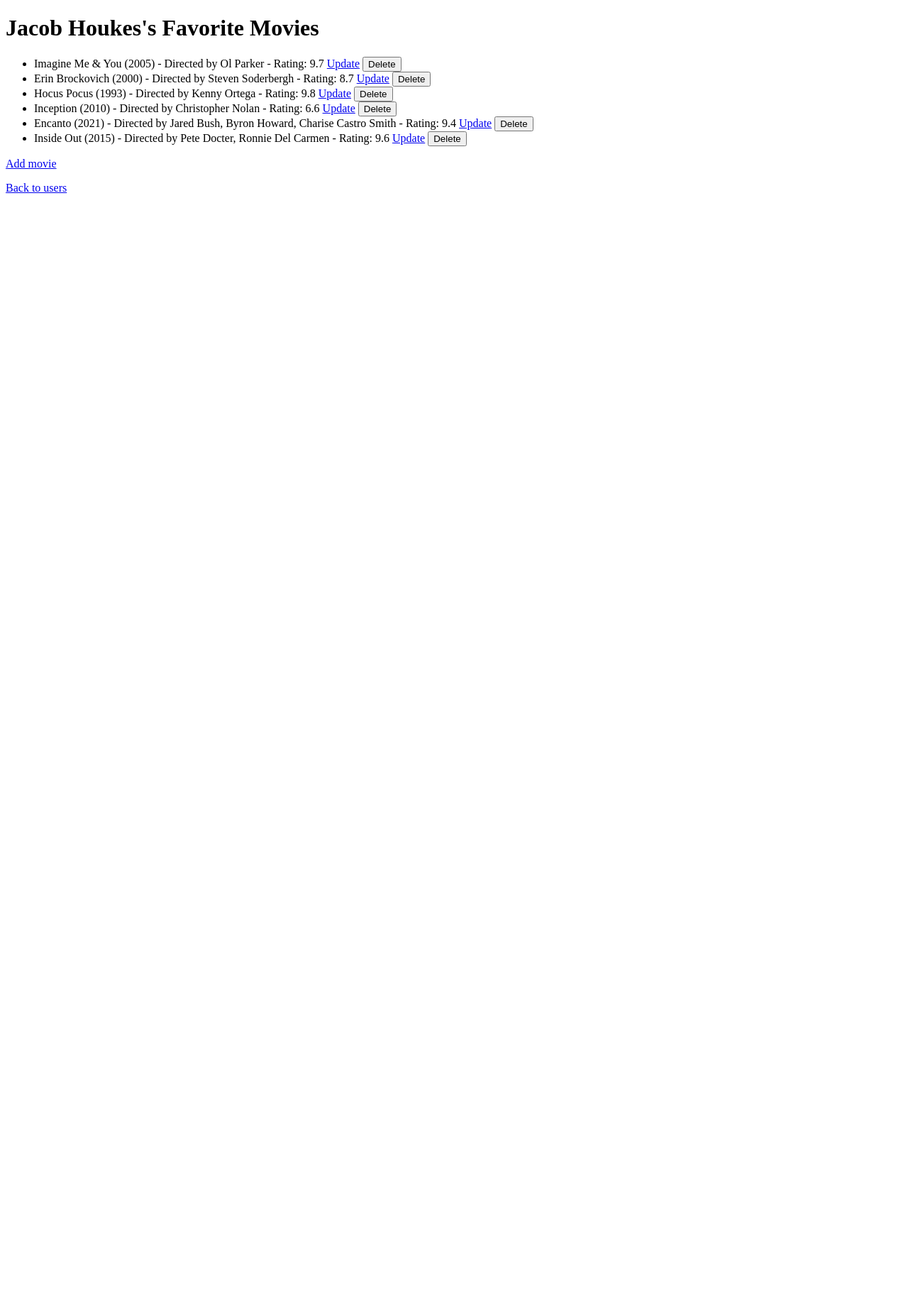
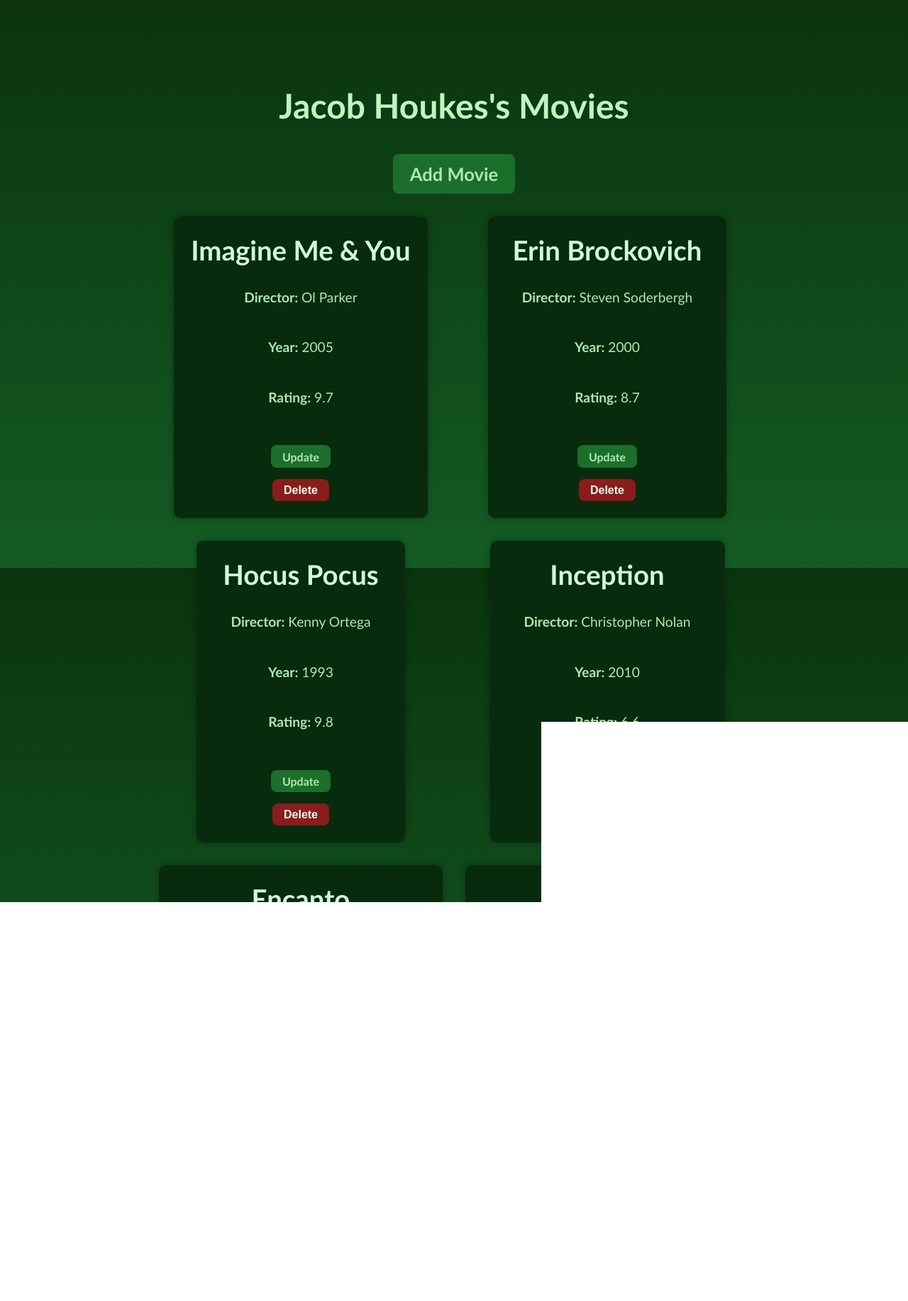
Before and after one commit to JacobHoukes/moviweb_app, a Flask app: page /users/1 in a window 1280 px wide. Shown: the whole page at 71% size. Before the commit the page ends 272 px from the top, so only its background shows below. Run offline with Flask 3, Linux system fonts and the light colour scheme.

Commit message:
style.css implemented

```diff
--- a/static/style.css
+++ b/static/style.css
@@ -0,0 +1,308 @@
+* {
+    margin: 0;
+    padding: 0;
+    box-sizing: border-box;
+}
+
+html, body {
+    height: 100%;
+    font-family: 'Calibri', sans-serif;
+    background: linear-gradient(to bottom, #0a330e, #145c24);
+    color: #aee8b4;
+    animation: fadeIn 1s ease-in-out;
+}
+
+.home-container,
+.users-container,
+.form-container {
+    display: flex;
+    flex-direction: column;
+    align-items: center;
+    padding-top: 15vh;
+    text-align: center;
+    padding-left: 1rem;
+    padding-right: 1rem;
+}
+
+h1 {
+    font-size: 3rem;
+    font-weight: bold;
+    margin-bottom: 1rem;
+    color: #bff5c0;
+    text-align: center;
+}
+
+p,
+.user-list li,
+.form-container p {
+    font-size: 1.8rem;
+    background-color: #072b0c;
+    border-radius: 10px;
+    padding: 1rem 1.5rem;
+    margin: 0.5rem 0;
+    max-width: 700px;
+    line-height: 1.5;
+    color: #aee8b4;
+}
+
+.user-list {
+    list-style: none;
+    padding: 0;
+    margin-top: 1rem;
+}
+
+.user-list a,
+.form-container a {
+    font-size: 1.6rem;
+    color: #aee8b4;
+    text-decoration: none;
+    transition: color 0.3s ease;
+}
+
+.user-list a:hover,
+.form-container a:hover {
+    color: #ffffff;
+}
+
+.button-link,
+button {
+    display: inline-block;
+    margin-top: 1.5rem;
+    padding: 0.8rem 1.5rem;
+    font-size: 1.2rem;
+    font-weight: bold;
+    background-color: #1c6e2b;
+    color: #eaffea;
+    border: none;
+    border-radius: 8px;
+    text-decoration: none;
+    transition: background-color 0.3s ease;
+    cursor: pointer;
+}
+
+.button-link:hover,
+button:hover {
+    background-color: #258c37;
+    color: #ffffff;
+}
+
+.button-link.small,
+button.small {
+    padding: 0.4rem 1rem;
+    font-size: 1rem;
+    margin-top: 0;
+}
+
+.button-link.danger,
+button.danger {
+    background-color: #8a1c1c;
+}
+
+.button-link.danger:hover,
+button.danger:hover {
+    background-color: #b32424;
+}
+
+/* ✅ NEU: Verbesserte Darstellung für Action-Buttons */
+.movie-actions {
+    display: flex;
+    justify-content: center;
+    align-items: center;
+    gap: 1rem;
+    margin-top: 0.5rem;
+    flex-wrap: wrap;
+}
+
+/* ✅ NEU: Inline-Formular damit "Delete" nicht in neuer Zeile ist */
+.inline-form {
+    display: inline-flex;
+    align-items: center;
+    margin: 0;
+}
+
+/* Standardformulare */
+form {
+    display: flex;
+    flex-direction: column;
+    align-items: center;
+    gap: 1rem;
+    margin-top: 2rem;
+    width: 100%;
+    max-width: 400px;
+}
+
+form button {
+    align-self: center;
+}
+
+label {
+    font-size: 1.4rem;
+    align-self: flex-start;
+    color: #aee8b4;
+    margin-bottom: 0.3rem;
+}
+
+input[type="text"],
+input[type="number"] {
+    width: 100%;
+    padding: 0.8rem 1rem;
+    border: none;
+    border-radius: 8px;
+    background-color: #05240a;
+    color: #aee8b4;
+    font-size: 1.2rem;
+}
+
+input[type="text"]::placeholder,
+input[type="number"]::placeholder {
+    color: #85c79b;
+}
+
+@keyframes fadeIn {
+    from { opacity: 0; }
+    to { opacity: 1; }
+}
+
+@media (max-width: 600px) {
+    h1 {
+        font-size: 2.6rem;
+    }
+
+    p,
+    .user-list a,
+    input,
+    label,
+    button,
+    .button-link {
+        font-size: 1.3rem;
+    }
+
+    .button-link.small,
+    button.small {
+        font-size: 1.1rem;
+    }
+}
+
+.button-link.bottom-space {
+    margin-bottom: 3rem;
+}
+
+/* ✅ NEU: movie-list optimiert, um Kästchenbreite zu begrenzen */
+.movie-list {
+    display: grid;
+    grid-template-columns: repeat(auto-fit, minmax(300px, 400px));
+    gap: 2rem;
+    padding: 2rem;
+    width: 100%;
+    max-width: 1400px;
+    margin: 0 auto;
+    list-style: none;
+    justify-content: center;
+}
+
+/* ✅ NEU: movie-box max-width gesetzt */
+.movie-box {
+    background-color: #072b0c;
+    border-radius: 10px;
+    padding: 1.5rem;
+    color: #aee8b4;
+    font-size: 1.6rem;
+    display: flex;
+    flex-direction: column;
+    justify-content: space-between;
+    box-shadow: 0 0 10px rgba(0, 0, 0, 0.3);
+    text-align: center;
+    max-width: 400px;
+    margin: 0 auto;
+}
+
+/* NEU: Zentrierung für die "No movies found"-Nachricht */
+.movie-box.no-movies {
+    display: flex;
+    justify-content: center;
+    align-items: center;
+    min-height: 150px;
+}
+
+.movie-box.no-movies p {
+    text-align: center;
+    margin: 0;
+}
+
+.movie-info {
+    display: flex;
+    flex-direction: column;
+    align-items: center;
+    justify-content: center;
+    margin-bottom: 1rem;
+    text-align: center;
+}
+
+.movie-title {
+    font-size: 2.4rem;
+    font-weight: bold;
+    color: #d1f7de;
+    margin-bottom: 0.6rem;
+}
+
+.movie-info p {
+    font-size: 1.2rem;
+    margin: 0.3rem 0;
+    line-height: 1.5;
+    text-align: center;
+}
+
+.movie-actions.centered {
+    display: flex;
+    justify-content: center;
+    align-items: center;
+    gap: 1rem;
+    margin-top: 1rem;
+}
+
+.movie-actions.centered .button-link,
+.movie-actions.centered button {
+    margin-top: 0;
+}
+
+.button-link,
+.button-link:visited,
+.button-link:active,
+button.button-link {
+    display: inline-block;
+    margin-top: 1.5rem;
+    padding: 0.8rem 1.5rem;
+    font-size: 1.2rem;
+    font-weight: bold;
+    background-color: #1c6e2b;
+    color: #eaffea;
+    border: none;
+    border-radius: 8px;
+    text-decoration: none;
+    transition: background-color 0.3s ease;
+    cursor: pointer;
+    text-align: center;
+}
+
+.button-link:hover,
+button.button-link:hover {
+    background-color: #258c37;
+    color: #ffffff;
+}
+
+.button-link.small,
+button.button-link.small {
+    padding: 0.4rem 1rem;
+    font-size: 1rem;
+    margin-top: 0;
+}
+
+.button-link.danger,
+button.button-link.danger {
+    background-color: #8a1c1c;
+}
+
+.button-link.danger:hover,
+button.button-link.danger:hover {
+    background-color: #b32424;
+}
--- a/templates/user_movies.html
+++ b/templates/user_movies.html
@@ -4,25 +4,43 @@
     <meta charset="UTF-8">
     <title>{{ user.name }}'s Movies - MovieWeb App</title>
     <link rel="stylesheet" href="{{ url_for('static', filename='style.css') }}">
+    <meta name="viewport" content="width=device-width, initial-scale=1.0">
 </head>
 <body>
-    <h1>{{ user.name }}'s Favorite Movies</h1>
+    <div class="form-container">
+        <h1>{{ user.name }}'s Movies</h1>
 
-    <ul>
-        {% for movie in movies %}
-            <li>
-                {{ movie.title }} ({{ movie.year }}) - Directed by {{ movie.director }} - Rating: {{ movie.rating }}
-                <a href="/users/{{ user.id }}/update_movie/{{ movie.id }}">Update</a>
-                <form action="/users/{{ user.id }}/delete_movie/{{ movie.id }}" method="post" style="display:inline;">
-                    <button type="submit" onclick="return confirm('Are you sure you want to delete this movie?');">Delete</button>
-                </form>
-            </li>
+        <a class="button-link" href="{{ url_for('add_movie', user_id=user.id) }}">Add Movie</a>
+
+        {% if movies %}
+            <ul class="movie-list">
+                {% for movie in movies %}
+                    <li class="movie-box">
+                        <div class="movie-info">
+                            <div class="movie-title">{{ movie.title }}</div>
+                            <p><strong>Director:</strong> {{ movie.director }}</p>
+                            <p><strong>Year:</strong> {{ movie.year }}</p>
+                            <p><strong>Rating:</strong> {{ movie.rating }}</p>
+                        </div>
+                        <div class="movie-actions centered">
+                            <a class="button-link small" href="{{ url_for('update_movie', user_id=user.id, movie_id=movie.id) }}">Update</a>
+
+                            <form class="inline-form" action="{{ url_for('delete_movie', user_id=user.id, movie_id=movie.id) }}" method="POST">
+                                <button class="small danger" type="submit">Delete</button>
+                            </form>
+                        </div>
+                    </li>
+                {% endfor %}
+            </ul>
         {% else %}
-            <li>No movies found for this user.</li>
-        {% endfor %}
-    </ul>
+            <ul class="movie-list">
+                <li class="movie-box no-movies">
+                    <p>No movies found for this user.</p>
+                </li>
+            </ul>
+        {% endif %}
 
-    <p><a href="/users/{{ user.id }}/add_movie">Add movie</a></p>
-    <p><a href="/users">Back to users</a></p>
+        <a class="button-link bottom-space" href="{{ url_for('list_users') }}">Back to Users</a>
+    </div>
 </body>
 </html>
```
Also changed, not shown: templates/add_movie.html (+13 -8 lines), templates/add_user.html (+13 -7 lines), templates/home.html (+7 -4 lines), templates/message.html (+10 -6 lines), templates/update_movie.html (+12 -9 lines), templates/users.html (+9 -1 lines), instance/movies.db.
